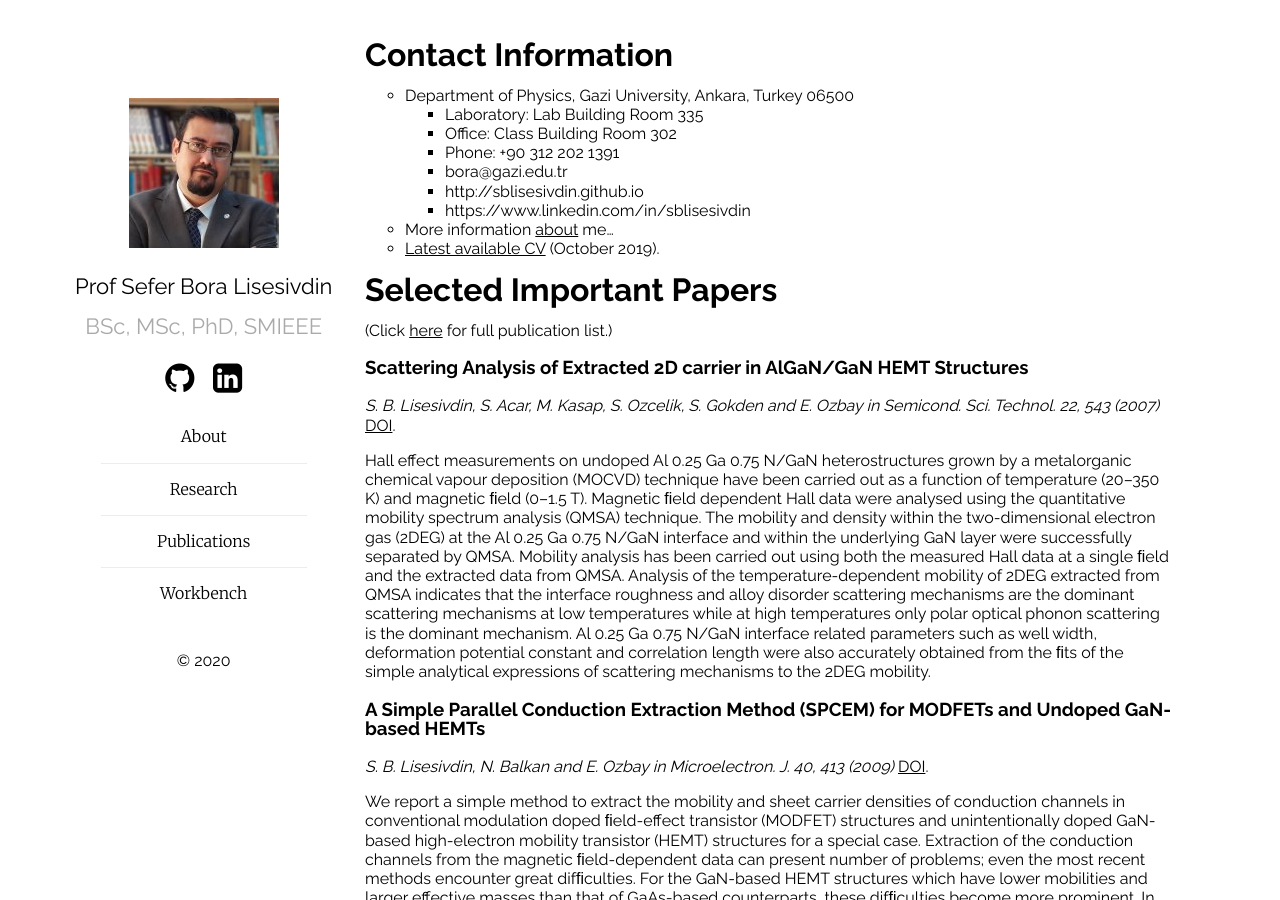
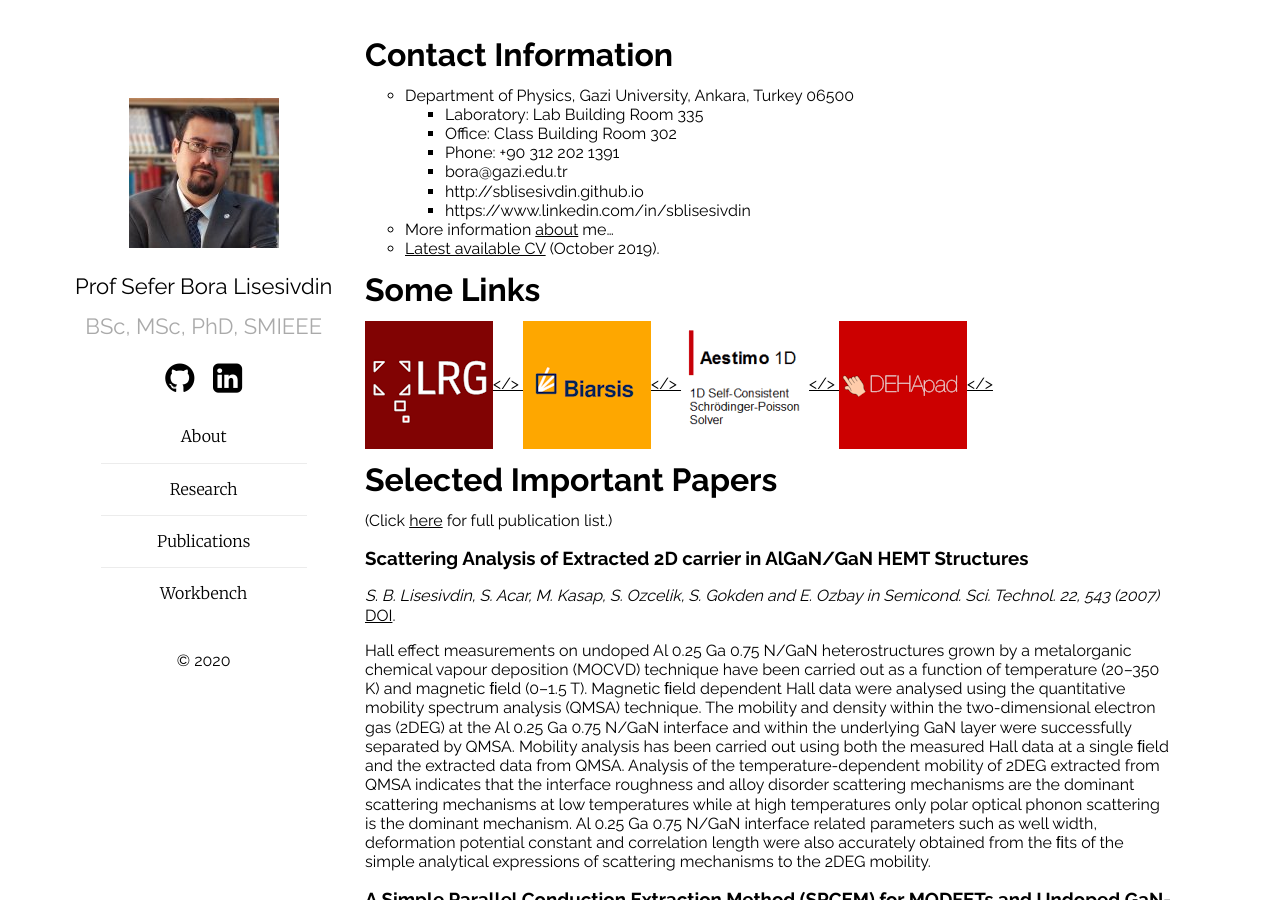
Before and after one commit to sblisesivdin/sblisesivdin.github.io, a Jekyll site: the page built from index.md, in a window 1280 px wide and 900 px high. Built offline with Jekyll 4.4.1, drawn with Linux system fonts in a browser that asks for light colours; our own code applies the rules of GitHub Pages for plain Markdown files.

Commit message:
Links for index page

```diff
--- a/index.md
+++ b/index.md
@@ -14,6 +14,12 @@ layout: home
 * More information [about](about.md) me...
 * [Latest available CV](files/SBLisesivdin-CV-October2019.pdf) (October 2019).
 
+# Some Links
+
+<a href="https://www.lrgresearch.org"><img align="center" src="files/lrg.png"></>
+<a href="https://www.biarsis.com"><img align="center" src="files/biarsis.png"></>
+<a href="https://www.aestimosolver.org"><img align="center" src="files/aestimo.png"></>
+<a href="http://sblisesivdin.github.io/dehapad"><img align="center" src="files/dehapad.png"></>
 
 # Selected Important Papers
 
```
Also changed, not shown: files/BiarsisLogo.png (deleted), files/biarsis.png (added), files/dehapad.png, files/lrg.png (added), files/wikilogo1.png (deleted).
